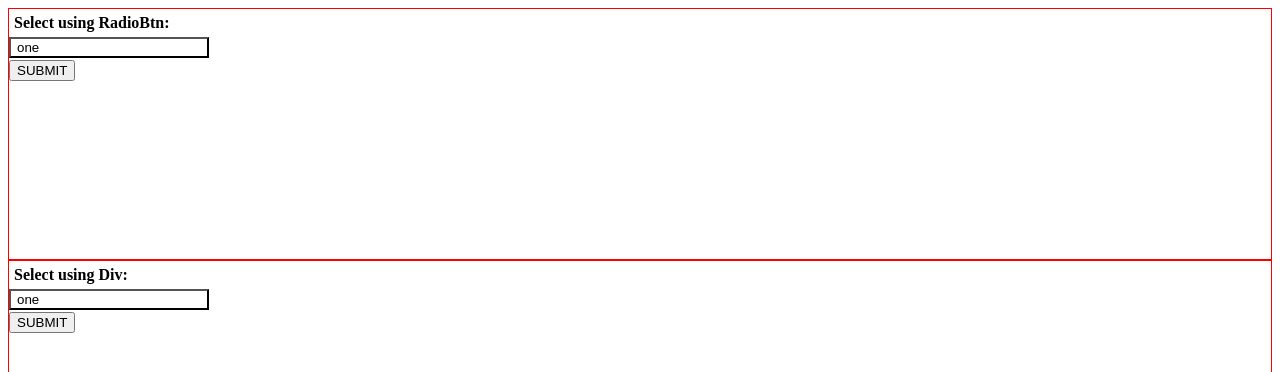
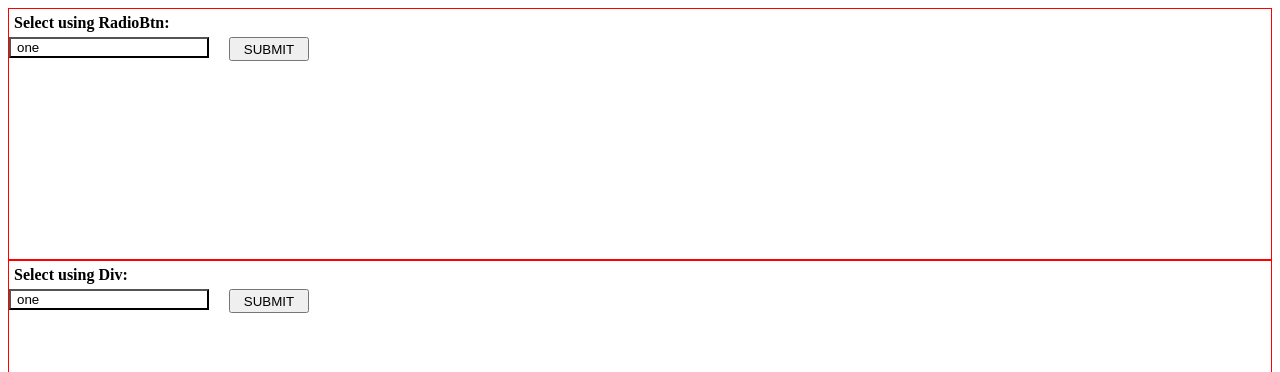
Before and after one commit to PieterJanDelbecke/react-test-app, a React (Vite) app: page / in a window 1280 px wide. Shown: the top 372 px of the page. Built offline with nearby package versions, Linux system fonts and the light colour scheme.

Commit message:
restyling

```diff
--- a/src/components/select-div.jsx
+++ b/src/components/select-div.jsx
@@ -2,7 +2,10 @@ import { useState } from "react";
 import styled from "@emotion/styled";
 
 const DropdownForm = styled.form`
-  position: relative;
+  display: inline-flex;
+`;
+
+const DropdownContainer = styled.div`
   width: 200px;
 `;
 
@@ -32,6 +35,12 @@ const CheckIconDiv = styled.div`
   width: 20px;
 `;
 
+const Button = styled.button`
+  margin-left: 20px;
+  width: 80px;
+  height: 24px;
+`;
+
 function SelectDiv() {
   const options = [
     { id: "001", label: "one" },
@@ -57,6 +66,7 @@ function SelectDiv() {
 
   return (
     <DropdownForm onSubmit={save}>
+      <DropdownContainer>
         <DropdownButton type="button" onClick={() => setOpen((prev) => !prev)}>
           {selectedOption}
         </DropdownButton>
@@ -73,7 +83,8 @@ function SelectDiv() {
           ))}
         </Content>
         <input name="numbers" value={selectedOption || ""} hidden readOnly />
-      <button>SUBMIT</button>
+      </DropdownContainer>
+      <Button>SUBMIT</Button>
     </DropdownForm>
   );
 }
--- a/src/components/select-radio-btn.jsx
+++ b/src/components/select-radio-btn.jsx
@@ -2,7 +2,10 @@ import { useState, useRef, useEffect } from "react";
 import styled from "@emotion/styled";
 
 const DropdownForm = styled.form`
-  position: relative;
+  display: inline-flex;
+`;
+
+const DropdownContainer = styled.div`
   width: 200px;
 `;
 
@@ -37,6 +40,12 @@ const CheckIconDiv = styled.div`
   width: 20px;
 `;
 
+const Button = styled.button`
+  margin-left: 20px;
+  width: 80px;
+  height: 24px;
+`;
+
 function SelectRadioBtn({}) {
   const options = [
     { id: "001", label: "one" },
@@ -61,6 +70,7 @@ function SelectRadioBtn({}) {
 
   return (
     <DropdownForm onSubmit={save}>
+      <DropdownContainer>
         <DropdownButton type="button" onClick={() => setOpen((prev) => !prev)}>
           {selectedOption}
         </DropdownButton>
@@ -83,7 +93,8 @@ function SelectRadioBtn({}) {
             </Option>
           ))}
         </Content>
-      <button>SUBMIT</button>
+      </DropdownContainer>
+      <Button>SUBMIT</Button>
     </DropdownForm>
   );
 }
```
Lines whose indentation alone changed are shown as unchanged.
